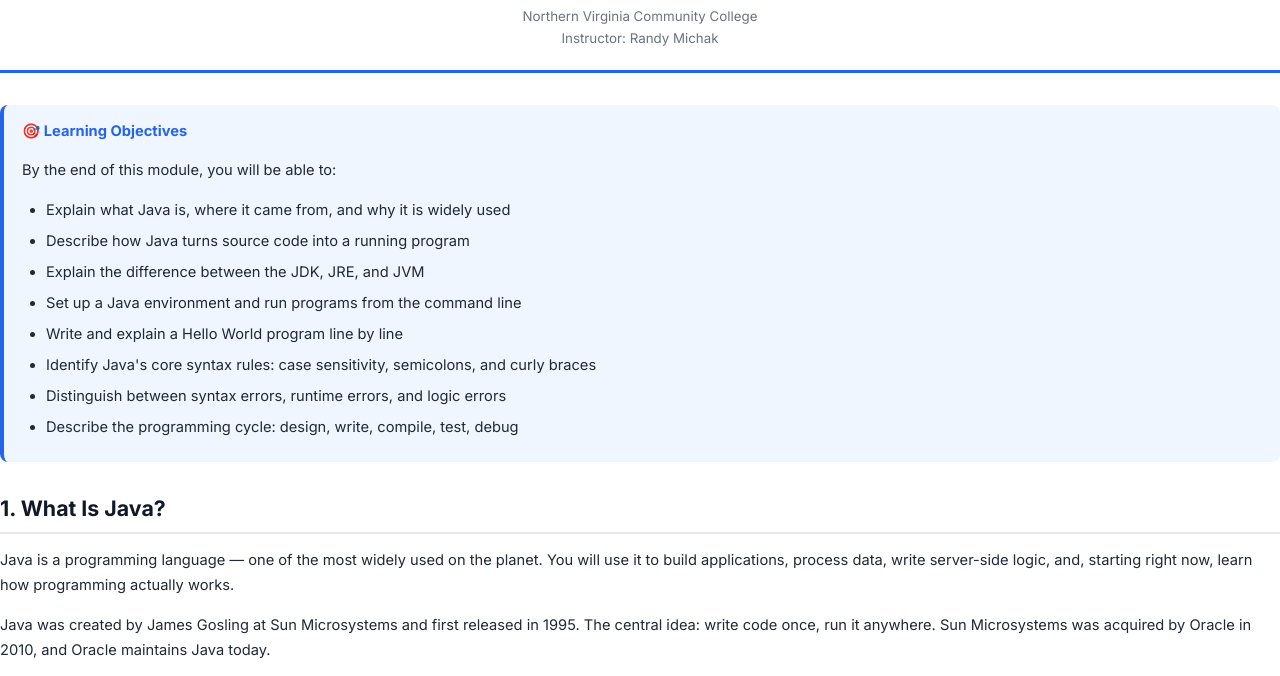
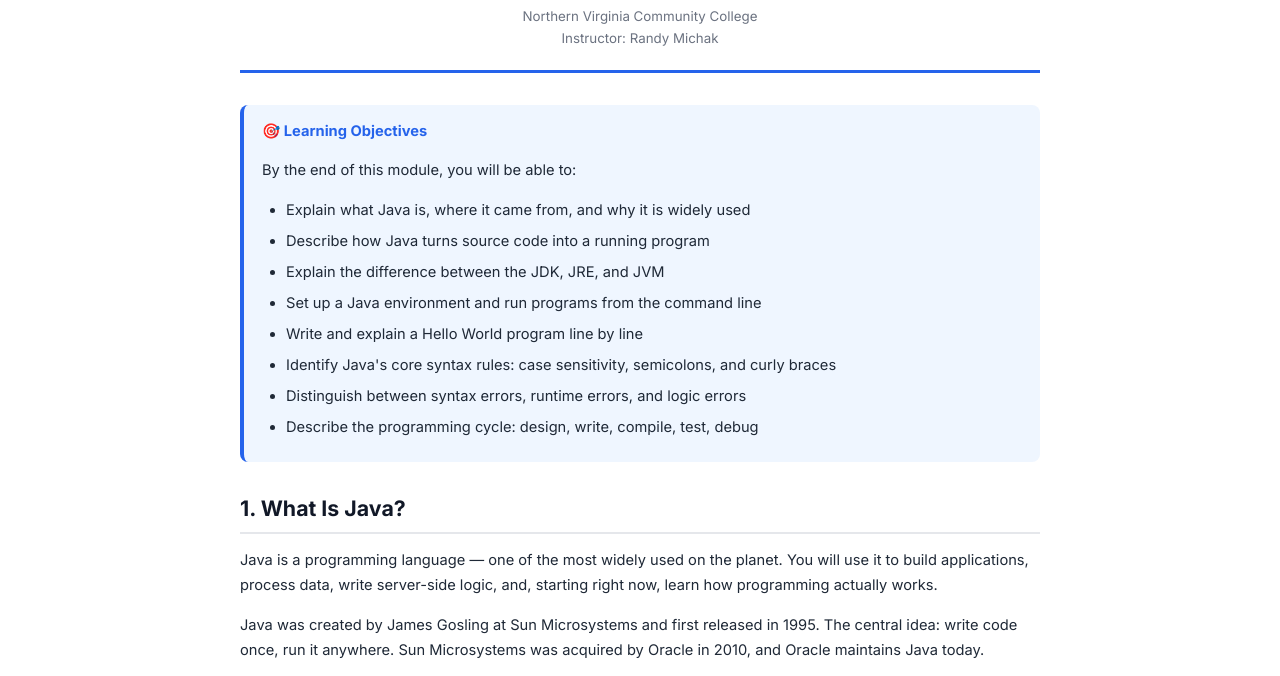
Before and after one commit to rmichak/itp120-java-programming, a plain HTML site: page modules/01-welcome-to-java/index.html in a window 1280 px wide. Shown: the part 89-765 px from the top of the page. Drawn offline with Linux system fonts and the light colour scheme.

Commit message:
Add side margins and max-width for web viewing (screen only, print unaffected)

```diff
--- a/modules/01-welcome-to-java/index.html
+++ b/modules/01-welcome-to-java/index.html
@@ -12,7 +12,7 @@
       @bottom-center { content: "Page " counter(page); font-size: 9pt; color: #6b7280; }
     }
     * { box-sizing: border-box; }
-    body { font-family: 'Inter', -apple-system, BlinkMacSystemFont, sans-serif; font-size: 11pt; line-height: 1.7; color: #1f2937; margin: 0; padding: 0; }
+    body { font-family: 'Inter', -apple-system, BlinkMacSystemFont, sans-serif; font-size: 11pt; line-height: 1.7; color: #1f2937; margin: 0; padding: 0 24px; }
     .title-section { text-align: center; margin-bottom: 32px; border-bottom: 3px solid #2563eb; padding-bottom: 20px; }
     .title-section h1 { font-size: 24pt; font-weight: 700; color: #111827; margin: 0 0 4px 0; }
     .title-section .course { font-size: 12pt; color: #2563eb; font-weight: 600; margin-bottom: 8px; }
@@ -57,6 +57,7 @@
     .footer { text-align: center; margin-top: 40px; padding-top: 16px; border-top: 2px solid #e5e7eb; color: #6b7280; font-size: 10pt; }
     .vocab-table td:first-child { font-weight: 600; width: 30%; }
     .sr-only { position: absolute; width: 1px; height: 1px; padding: 0; margin: -1px; overflow: hidden; clip: rect(0,0,0,0); white-space: nowrap; border: 0; }
+    @media screen { body { padding: 0 32px; } main { max-width: 800px; margin: 0 auto; } }
 </style>
 </head>
 <body>
```
Also changed, not shown: modules/02-java-fundamentals/index.html (+2 -1 lines), modules/03-java-io/index.html (+1 -0 lines), modules/04-conditional-statements/index.html (+1 -0 lines), modules/05-nested-statements-strings/index.html (+1 -0 lines), modules/06-loops/index.html (+1 -0 lines), modules/07-methods/index.html (+1 -0 lines), modules/08-oop/index.html (+1 -0 lines), modules/09-arrays/index.html (+2 -1 lines), modules/10-oop-inheritance/index.html (+2 -1 lines), modules/11-file-io/index.html (+2 -1 lines).
